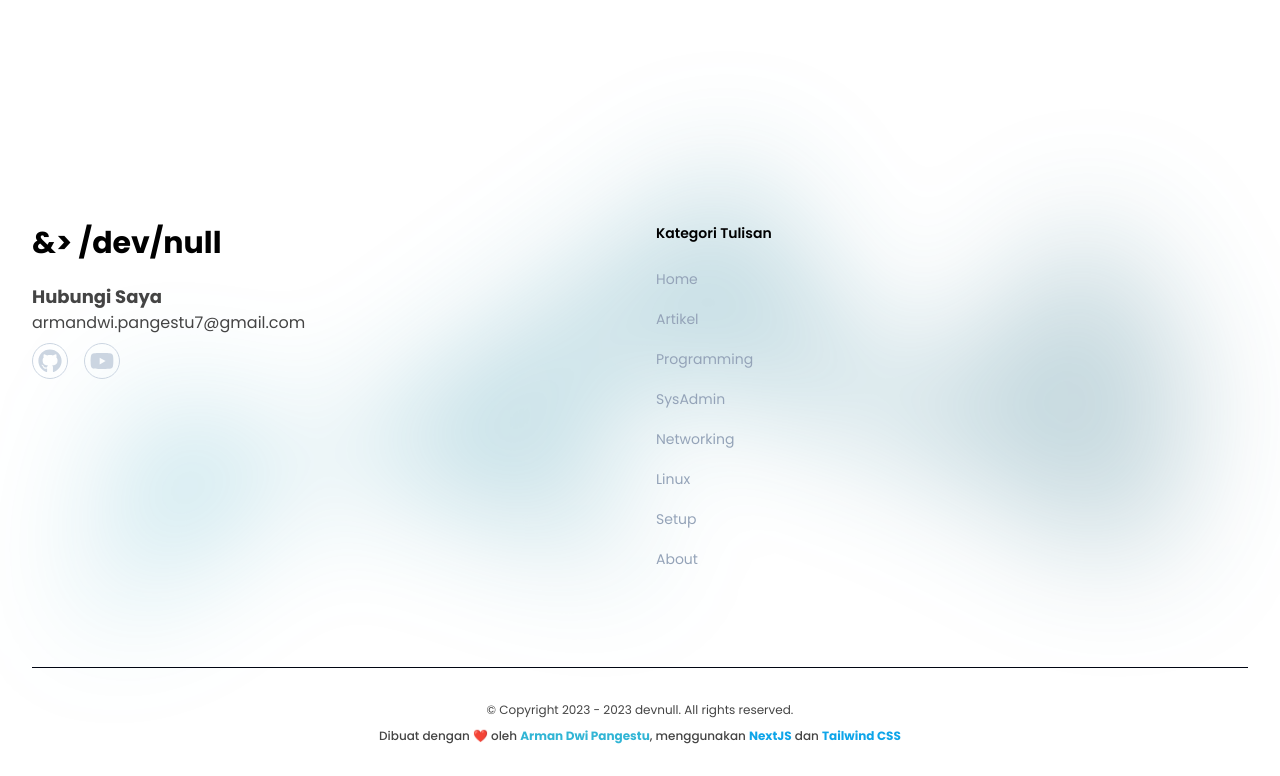
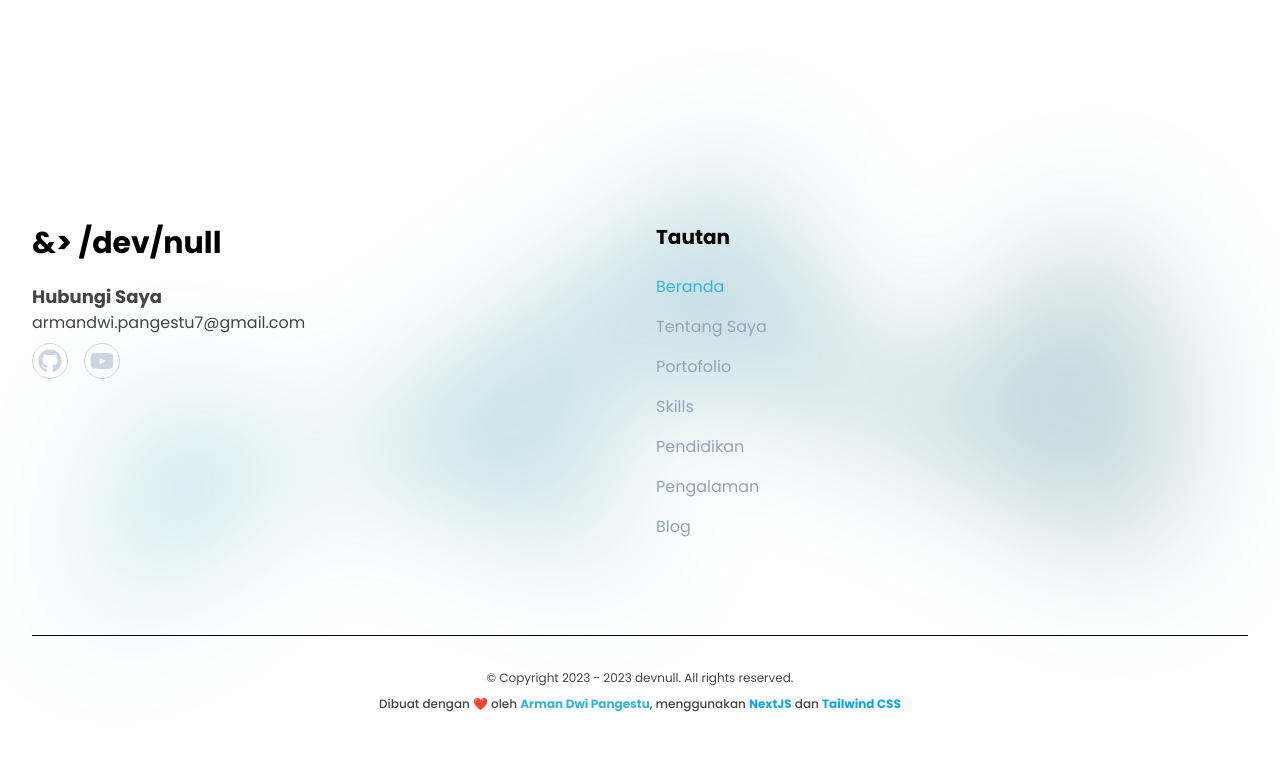
Before and after one commit to armandwipangestu/armandwipangestu.vercel.app, a Next.js app: page / in a window 1280 px wide. Shown: the part 744-1520 px from the top of the page. After the commit the page ends 1488 px from the top, so only its background shows below. Built offline with nearby package versions, Linux system fonts and the light colour scheme.

Commit message:
feat: update footer content

```diff
--- a/components/layouts/footer.js
+++ b/components/layouts/footer.js
@@ -1,8 +1,21 @@
 import React from "react";
 import { FaGithub, FaYoutube } from "react-icons/fa";
 import Link from "next/link";
+import { usePathname } from "next/navigation";
+
+const menus = [
+  { title: "Beranda", target: "/" },
+  { title: "Tentang Saya", target: "/tentang-saya" },
+  { title: "Portofolio", target: "/portofolio" },
+  { title: "Skills", target: "/skills" },
+  { title: "Pendidikan", target: "/pendidikan" },
+  { title: "Pengalaman", target: "/pengalaman" },
+  { title: "Blog", target: "/blog" },
+];
 
 const Footer = () => {
+  const pathName = usePathname();
+
   return (
     <footer className="relative w-full border-t border-white/10 pt-12 transition duration-300 ease-in-out dark:bg-dark lg:pt-20">
       <div className="absolute inset-x-0 top-4 -z-10 flex transform-gpu justify-center overflow-hidden blur-3xl">
@@ -47,74 +60,24 @@ const Footer = () => {
           <div className="mt-16 grid gap-8 sm:grid-cols-2 xl:mt-0">
             <div className="gap-8">
               <div>
-                <h3 className="leading text-sm font-semibold dark:text-white">
-                  Kategori Tulisan
+                <h3 className="leading text-xl font-bold dark:text-white">
+                  Tautan
                 </h3>
                 <ul role="list" className="mt-6 space-y-4">
-                  <li>
-                    <Link
-                      className="text-sm leading-6 text-slate-400 hover:text-primary"
-                      href="/"
-                    >
-                      Home
-                    </Link>
-                  </li>
-                  <li>
-                    <Link
-                      className="text-sm leading-6 text-slate-400 hover:text-primary"
-                      href="/artikel"
-                    >
-                      Artikel
-                    </Link>
-                  </li>
-                  <li>
-                    <Link
-                      className="text-sm leading-6 text-slate-400 hover:text-primary"
-                      href="/programming"
-                    >
-                      Programming
-                    </Link>
-                  </li>
-                  <li>
-                    <Link
-                      className="text-sm leading-6 text-slate-400 hover:text-primary"
-                      href="/sysadmin"
-                    >
-                      SysAdmin
-                    </Link>
-                  </li>
-                  <li>
-                    <Link
-                      className="text-sm leading-6 text-slate-400 hover:text-primary"
-                      href="/networking"
-                    >
-                      Networking
-                    </Link>
-                  </li>
-                  <li>
-                    <Link
-                      className="text-sm leading-6 text-slate-400 hover:text-primary"
-                      href="/linux"
-                    >
-                      Linux
-                    </Link>
-                  </li>
-                  <li>
-                    <Link
-                      className="text-sm leading-6 text-slate-400 hover:text-primary"
-                      href="/setup"
-                    >
-                      Setup
-                    </Link>
-                  </li>
-                  <li>
-                    <Link
-                      className="text-sm leading-6 text-slate-400 hover:text-primary"
-                      href="/about"
-                    >
-                      About
-                    </Link>
-                  </li>
+                  {menus.map((menu, index) => (
+                    <li key={index}>
+                      <Link
+                        className={`text-base leading-6 ${
+                          pathName === menu.target
+                            ? "text-primary"
+                            : "text-slate-400"
+                        } hover:text-primary`}
+                        href={menu.target}
+                      >
+                        {menu.title}
+                      </Link>
+                    </li>
+                  ))}
                 </ul>
               </div>
             </div>
```
